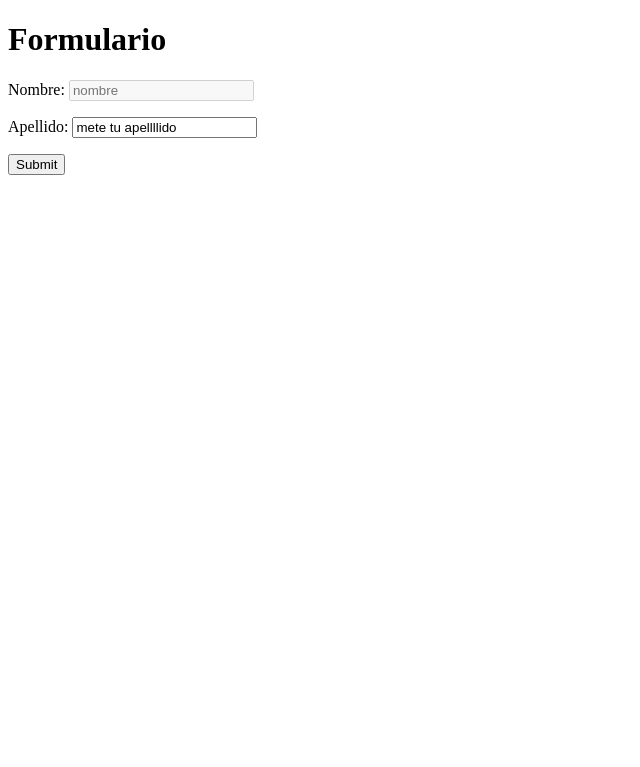
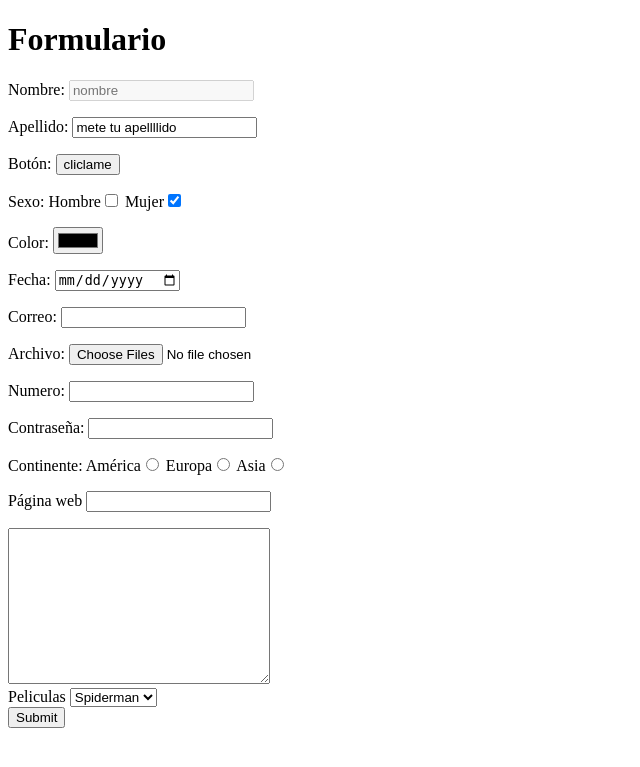
Before and after one commit to Celsoib/master-php, a PHP site: page / in a window 1280 px wide. Shown: the top 767 px of the page, without its empty margins (0-640 px from the left). Run offline with PHP 8.4, Linux system fonts and the light colour scheme.

Commit message:
Sección 20: Formularios. Tipos de campos

```diff
--- a/index.php
+++ b/index.php
@@ -17,7 +17,57 @@
       <label for="apellido">Apellido:</label>
       <input type="text" name="apellido" maxlength="5" minlength="3" pattern="[A-Z ]+" required value="mete tu apellllido">
     </p>
-    <input type="submit">
+    <p>
+      <label for="boton">Botón:</label>
+      <input type="button" name="boton" value="cliclame">
+    </p>
+    <p>
+      <label for="sexo">Sexo:</label>
+      Hombre<input type="checkbox" name="sexo" value="hombre">
+      Mujer<input type="checkbox" name="sexo" value="mujer" checked>
+    </p>
+    <p>
+      <label for="color">Color:</label>
+      <input type="color" name="color" value="">
+    </p>
+    <p>
+      <label for="date">Fecha:</label>
+      <input type="date" name="date" value="">
+    </p>
+    <p>
+      <label for="correo">Correo:</label>
+      <input type="email" name="correo" value="">
+    </p>
+    <p>
+      <label for="archivo">Archivo:</label>
+      <input type="file" name="archivo" multiple value="">
+    </p>
+    <p>
+      <label for="numero">Numero:</label>
+      <input type="number" name="numero" value="">
+    </p>
+    <p>
+      <label for="password">Contraseña:</label>
+      <input type="password" name="password" value="">
+    </p>
+    <p>
+      <label for="continente">Continente:</label>
+      América<input type="radio" name="continente" value="América">
+      Europa<input type="radio" name="continente" value="Europa">
+      Asia<input type="radio" name="continente" value="Asia">
+    </p>
+    <p>
+      <label for="web">Página web</label>
+      <input type="url" name="web" value="">
+    </p>
+    <textarea name="" id="" cols="30" rows="10"></textarea><br>
+    Peliculas
+    <select name="peliculas" id="">
+      <option value="Spiderman">Spiderman</option>
+      <option value="Superman">Superman</option>
+      <option value="Batman">Batman</option>
+    </select><br>
+    <input type="submit"><br>
   </form>
 </body>
 </html>
```
